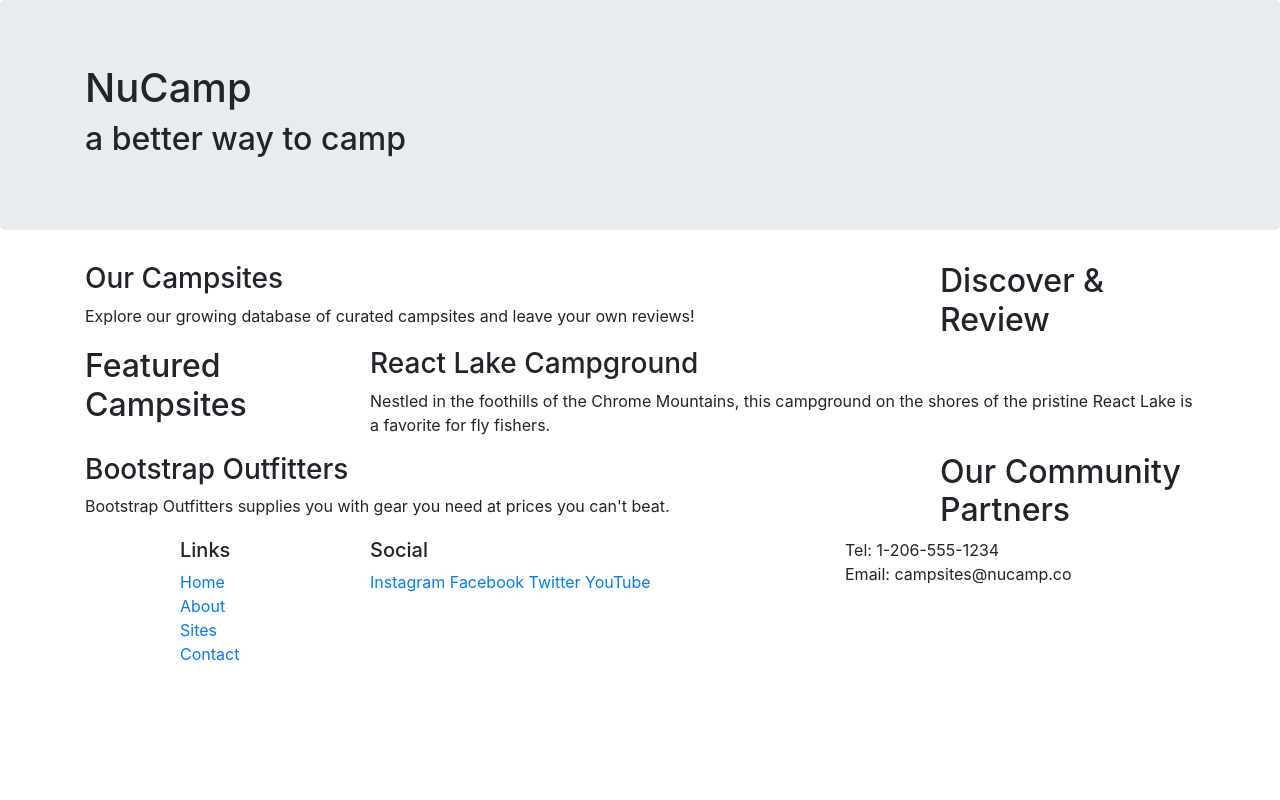
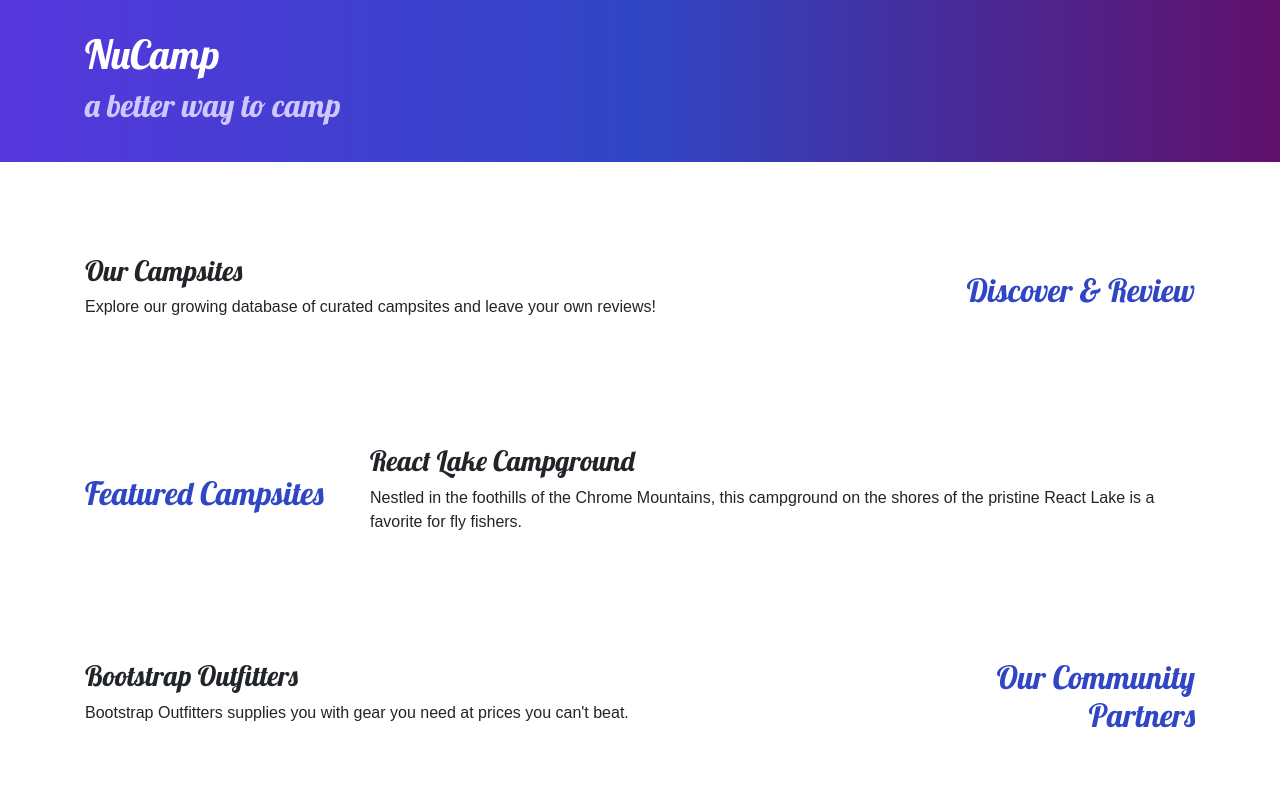
Before and after one commit to Silasj86/bootcampstuffs, a website: page index.html in a window 1280 px wide. Shown: the top 800 px of the page. Drawn offline with nearby package versions, Linux system fonts and the light colour scheme.

Commit message:
adding custom styles

```diff
--- /dev/null
+++ b/css/styles.css
@@ -0,0 +1,32 @@
+body {
+    font-family: "Open-Sans", sans-serif;
+}
+
+h1, h2, h3 {
+    font-family: "Lobster", cursive;
+}
+
+h2 {
+    color: #3046C5
+}
+
+header h2 {
+    color: #CEC8FF
+}
+
+footer {
+    background-image: linear-gradient(#CEC8FF, white);
+    padding: 20px 0;
+}
+
+.jumbotron {
+    padding: 30px;
+    background-image: linear-gradient(to right, #5637DD, #3046C5, #60106B);
+    color: white;
+}
+
+.row-content {
+    padding: 50px 0;
+    border-bottom: 1ps ridge;
+    min-height: 200px;
+}
--- a/index.html
+++ b/index.html
@@ -8,13 +8,15 @@
 
     <!-- Bootstrap CSS -->
     <link rel="stylesheet" href="node_modules/bootstrap/dist/css/bootstrap.min.css" />
+    <link rel="stylesheet" href="https://fonts.googleapis.com/css?family=Lobster|Open+Sans" />
+    <link rel="stylesheet" href="css/styles.css"/>
 
     <title>NuCamp: A Better Way To Camp</title>
 </head>
 
 <body>
 
-    <header class="jumbotron">
+    <header class="jumbotron jumbotron-fluid">
         <div class="container">
             <div class="row">
                 <div class="col">
@@ -27,9 +29,9 @@
     </header>
 
     <div class="container">
-        <div class="row">
+        <div class="row row-content align-items-center">
             <div class="col-sm-4 order-sm-last col-md-3">
-                <h2>Discover & Review</h2>
+                <h2 class="text-sm-right">Discover & Review</h2>
             </div>
             <div class="col">
 
@@ -40,7 +42,7 @@
     </div>
 
     <div class="container">
-        <div class="row">
+        <div class="row row-content align-items-center">
             <div class="col-sm-4 col-md-3">
                 <h2>Featured Campsites</h2>
             </div>
@@ -53,9 +55,9 @@
     </div>
 
     <div class="container">
-        <div class="row">
+        <div class="row row-content align-items-center">
             <div class="col-sm-4 order-sm-last col-md-3">
-                <h2>Our Community Partners</h2>
+                <h2 class="text-sm-right">Our Community Partners</h2>
             </div>
             <div class="col">
                 <h3>Bootstrap Outfitters</h3>
@@ -77,14 +79,14 @@
                         <li><a href="#">Contact</a></li>
                     </ul>
                 </div>
-                <div class="col-6 col-sm-5">
+                <div class="col-6 col-sm-5 text-center">
                     <h5>Social</h5>
                     <a href="http://instagram.com/">Instagram</a>
                     <a href="http://facebook.com/">Facebook</a>
                     <a href="http://twitter.com/">Twitter</a>
                     <a href="http://youtube.com/">YouTube</a>
                 </div>
-                <div class="col-sm-4">
+                <div class="col-sm-4 text-center">
                     Tel: 1-206-555-1234<br />
                     Email: campsites@nucamp.co
                 </div>
```
